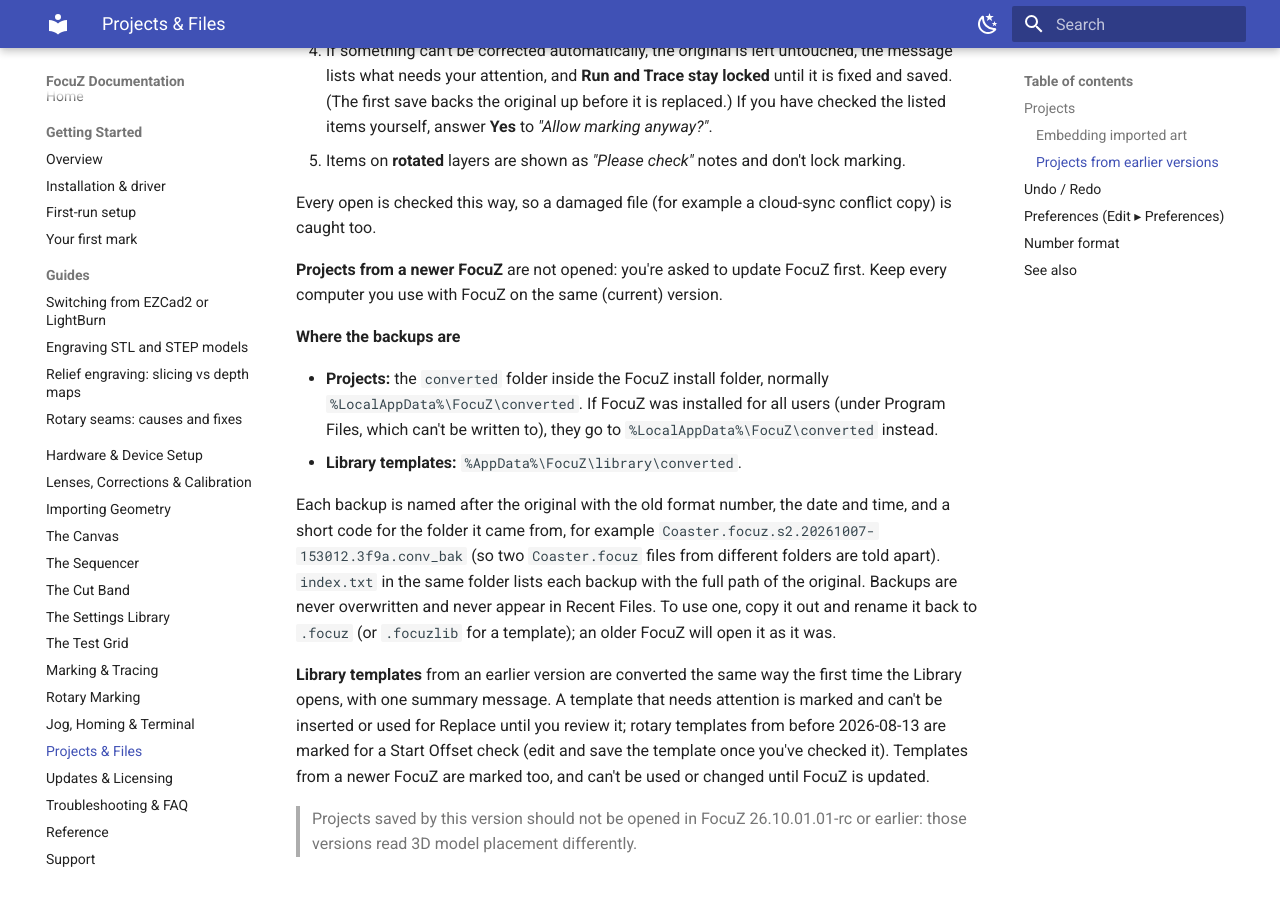
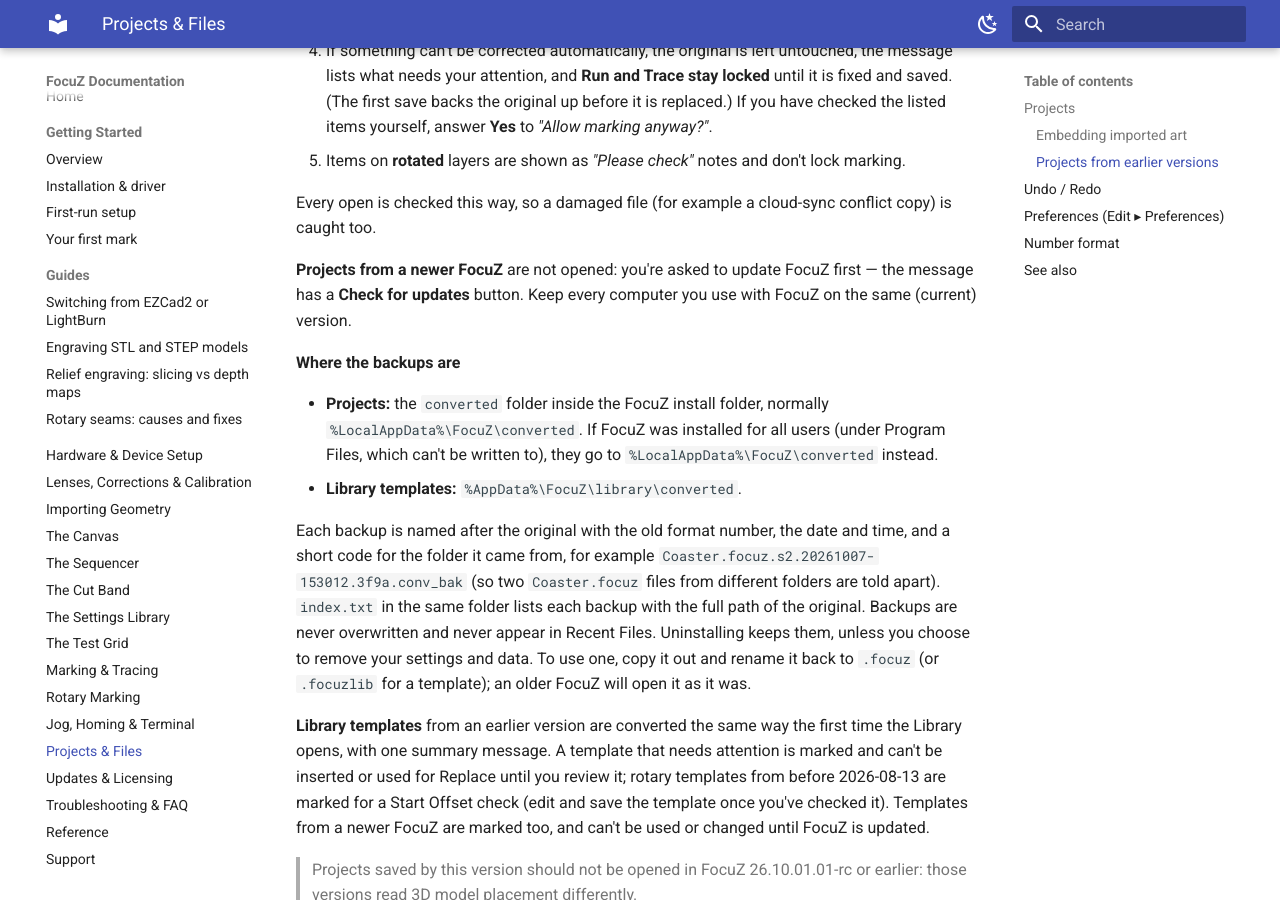
Before and after one commit to Lokahi-Shop/focuz-docs, an MkDocs documentation site: the page built from docs/projects-files.md, in a window 1280 px wide and 900 px high, scrolled down 1113 px. Built offline with MkDocs 1.6.1 and Material for MkDocs 9.7.7, drawn with Linux system fonts in a browser that asks for light colours.

Commit message:
Projects: update button on newer-file message; backups and uninstall
Co-Authored-By: Claude Opus 5.5 <noreply@anthropic.com>

```diff
--- a/docs/projects-files.md
+++ b/docs/projects-files.md
@@ -43,8 +43,8 @@ When you open a project saved by an earlier FocuZ, it is brought up to date for
 
 Every open is checked this way, so a damaged file (for example a cloud-sync conflict copy) is caught too.
 
-**Projects from a newer FocuZ** are not opened: you're asked to update FocuZ first. Keep every computer you
-use with FocuZ on the same (current) version.
+**Projects from a newer FocuZ** are not opened: you're asked to update FocuZ first — the message has a
+**Check for updates** button. Keep every computer you use with FocuZ on the same (current) version.
 
 **Where the backups are**
 
@@ -57,6 +57,7 @@ Each backup is named after the original with the old format number, the date and
 for the folder it came from, for example `Coaster.focuz.s2.20261007-153012.3f9a.conv_bak` (so two
 `Coaster.focuz` files from different folders are told apart). `index.txt` in the same folder lists each
 backup with the full path of the original. Backups are never overwritten and never appear in Recent Files.
+Uninstalling keeps them, unless you choose to remove your settings and data.
 To use one, copy it out and rename it back to `.focuz` (or `.focuzlib` for a template); an older FocuZ will
 open it as it was.
 
```
